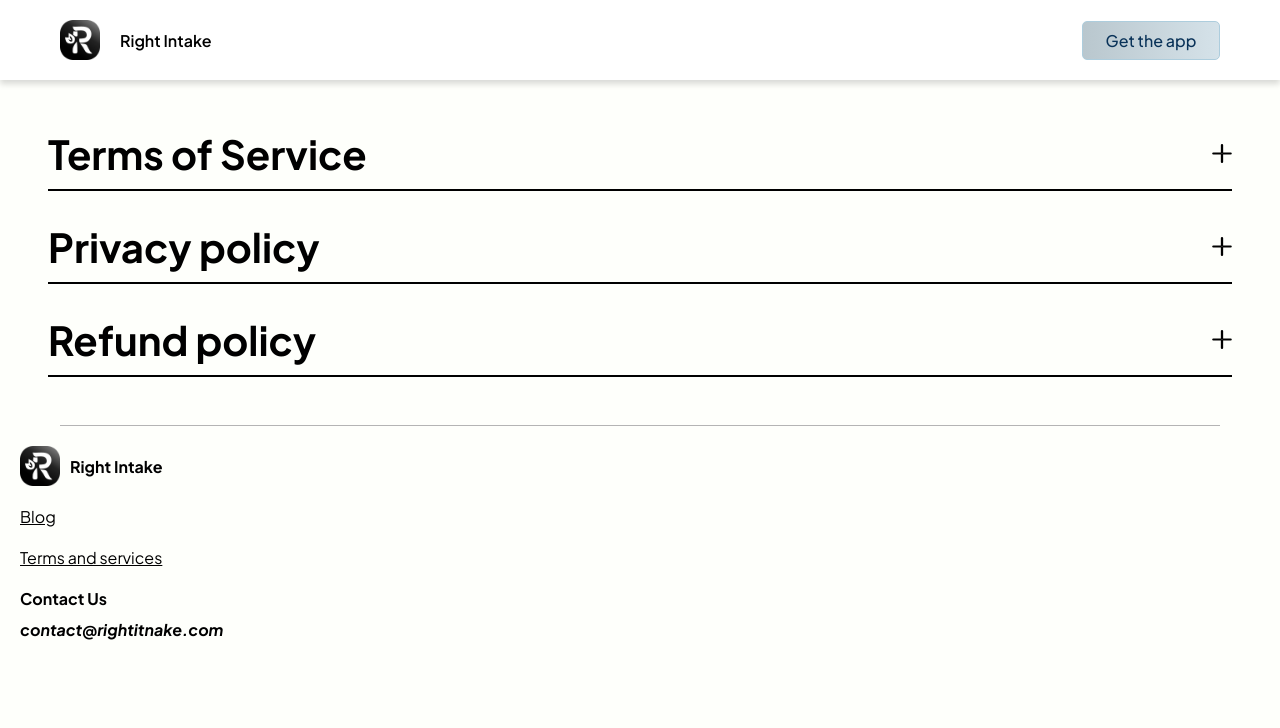
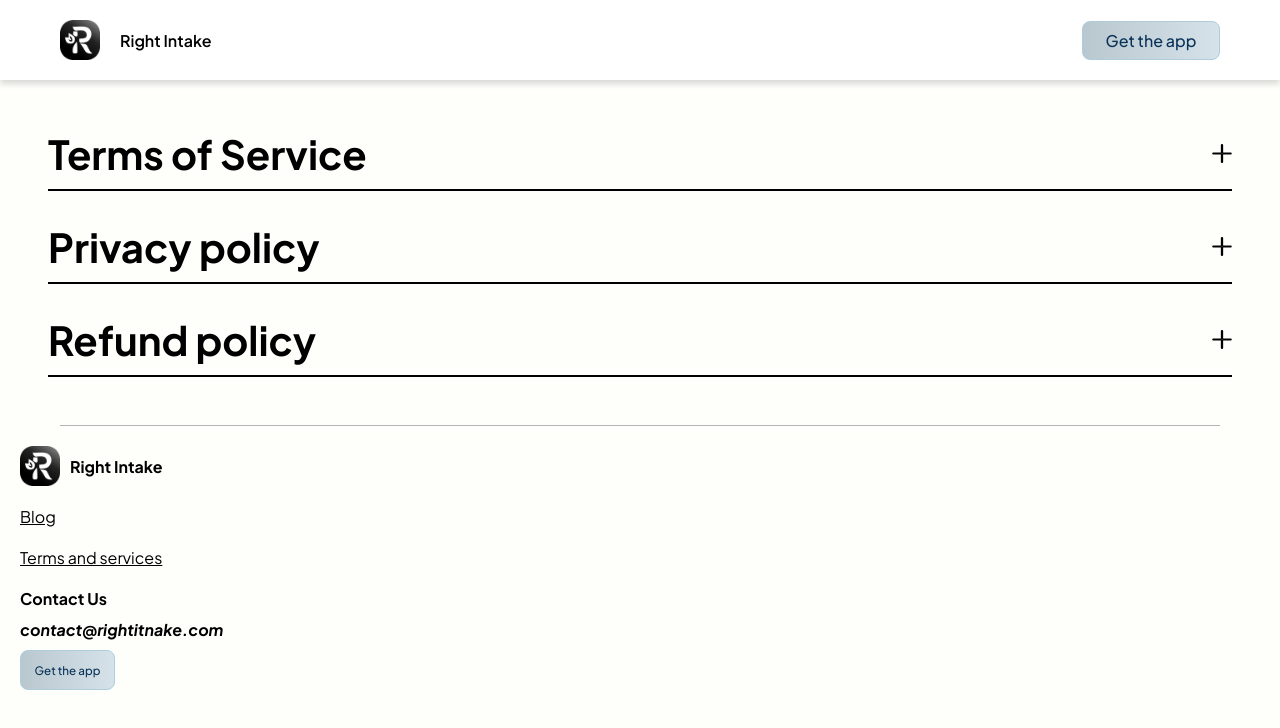
Before and after one commit to TheAJArchit3020/rightintake-website, a Next.js app in the folder rightintake/: page /TermsandServices in a window 1280 px wide. Shown: the top 728 px of the page. Built offline with nearby package versions, Linux system fonts and the light colour scheme.

Commit message:
ui updated.

```diff
--- a/rightintake/src/components/footer/footer.module.css
+++ b/rightintake/src/components/footer/footer.module.css
@@ -11,6 +11,33 @@
 .footer_line_wrapper {
   border-top: 1px solid #b4b4b4;
   margin: 0 20px;
+}
+
+.brand_app_button {
+  border: .5px solid #adcddd;
+  border-radius: 8px;
+  width: 77px;
+  height: 22px;
+  background: linear-gradient(90deg, #B9C7CE 0%, #D5E2E9 100%);
+  display: flex;
+  justify-content: center;
+  align-items: center;
+  padding: 0.5rem;
+  cursor: pointer;
+  text-decoration: none;
+  transition: 0.5s ease;
+}
+
+.brand_app_button:hover {
+
+  transition: 0.5s ease;
+  scale: 1.05;
+}
+
+.brand_app_button span {
+  color: #093258;
+  font-size: 0.725rem;
+  font-weight: 500;
 }
 
 .footer_brand_wrapper {
--- a/rightintake/src/components/footer/footer.tsx
+++ b/rightintake/src/components/footer/footer.tsx
@@ -27,6 +27,15 @@
           <div className={`${styles.contact_us_email}`}>
             <span>contact@rightitnake.com</span>
           </div>
+
+          <a
+            href="https://play.google.com/store/apps/details?id=com.kineticscapestudios.rightintake"
+            target="_blank"
+            rel="noopener noreferrer"
+            className={styles.brand_app_button}
+          >
+            <span>Get the app</span>
+          </a>
         </div>
       </div>
     </div>
--- a/rightintake/src/components/header/header.module.css
+++ b/rightintake/src/components/header/header.module.css
@@ -27,8 +27,8 @@
 }
 
 .brand_app_button {
-  border: 0.5px solid #ADCDDD;
-  border-radius: 5px;
+  border: 1px solid #adcddd;
+  border-radius: 8px;
   width: 4.813rem;
   height: 1.313rem;
   background: linear-gradient(90deg, #B9C7CE 0%, #D5E2E9 100%);
--- a/rightintake/src/components/home/MainSection/MainSection.module.css
+++ b/rightintake/src/components/home/MainSection/MainSection.module.css
@@ -85,7 +85,7 @@
     display: flex;
     align-items: center;
     gap: 10px;
-    padding: 5px 20px;
+    padding: 5px 12px;
     cursor: pointer;
     text-decoration: none;
     color: black;
```
